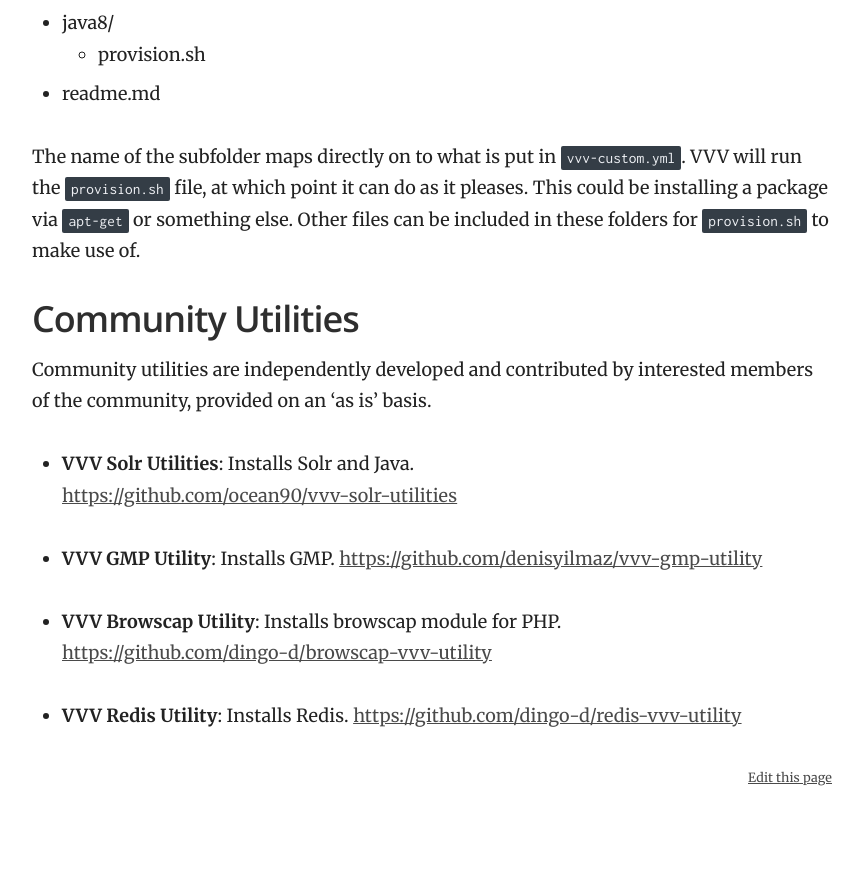
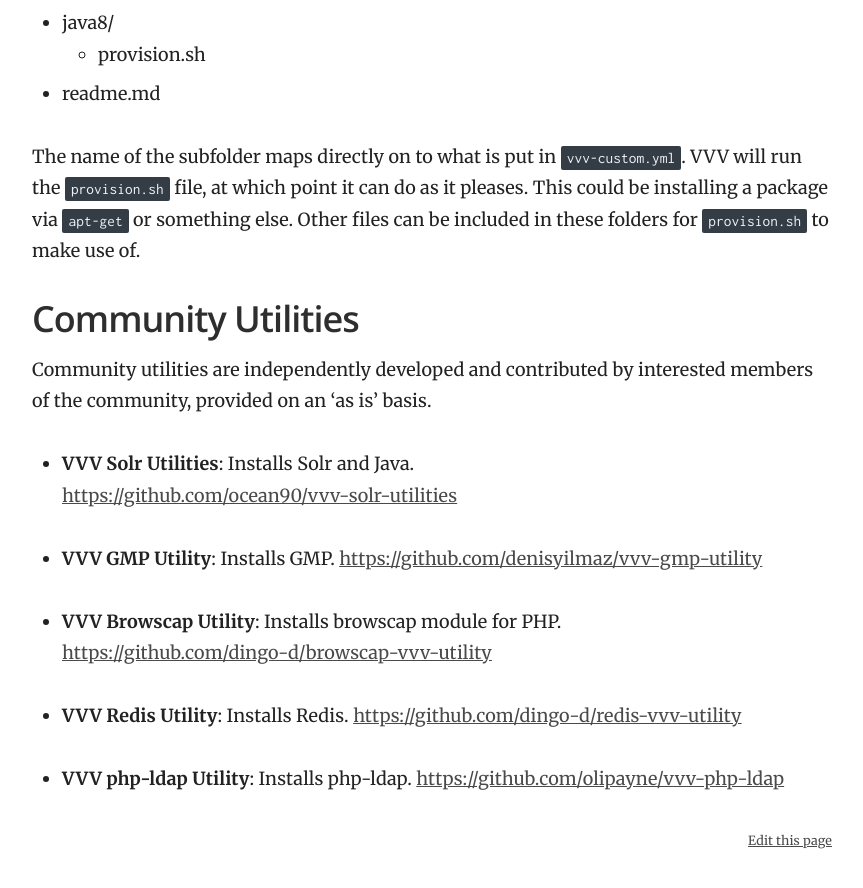
Before and after one commit to Varying-Vagrant-Vagrants/varyingvagrantvagrants.org, a Jekyll site: the page built from docs/en-US/utilities.md, in a window 1280 px wide and 900 px high, scrolled down 1843 px. Shown: the top 888 px of the window, without its empty margins (358-1221 px from the left). Built offline with Jekyll 4.4.1, drawn with Linux system fonts in a browser that asks for light colours; before the commit the page ends 2680 px from its top, so only the background shows below that.

Commit message:
Add php-ldap community utility (#162)

```diff
--- a/docs/en-US/utilities.md
+++ b/docs/en-US/utilities.md
@@ -85,3 +85,6 @@ Community utilities are independently developed and contributed by interested me
 
 * **VVV Redis Utility**: Installs Redis.
   [https://github.com/dingo-d/redis-vvv-utility](https://github.com/dingo-d/redis-vvv-utility)
+
+* **VVV php-ldap Utility**: Installs php-ldap.
+  [https://github.com/olipayne/vvv-php-ldap](https://github.com/olipayne/vvv-php-ldap)
```
